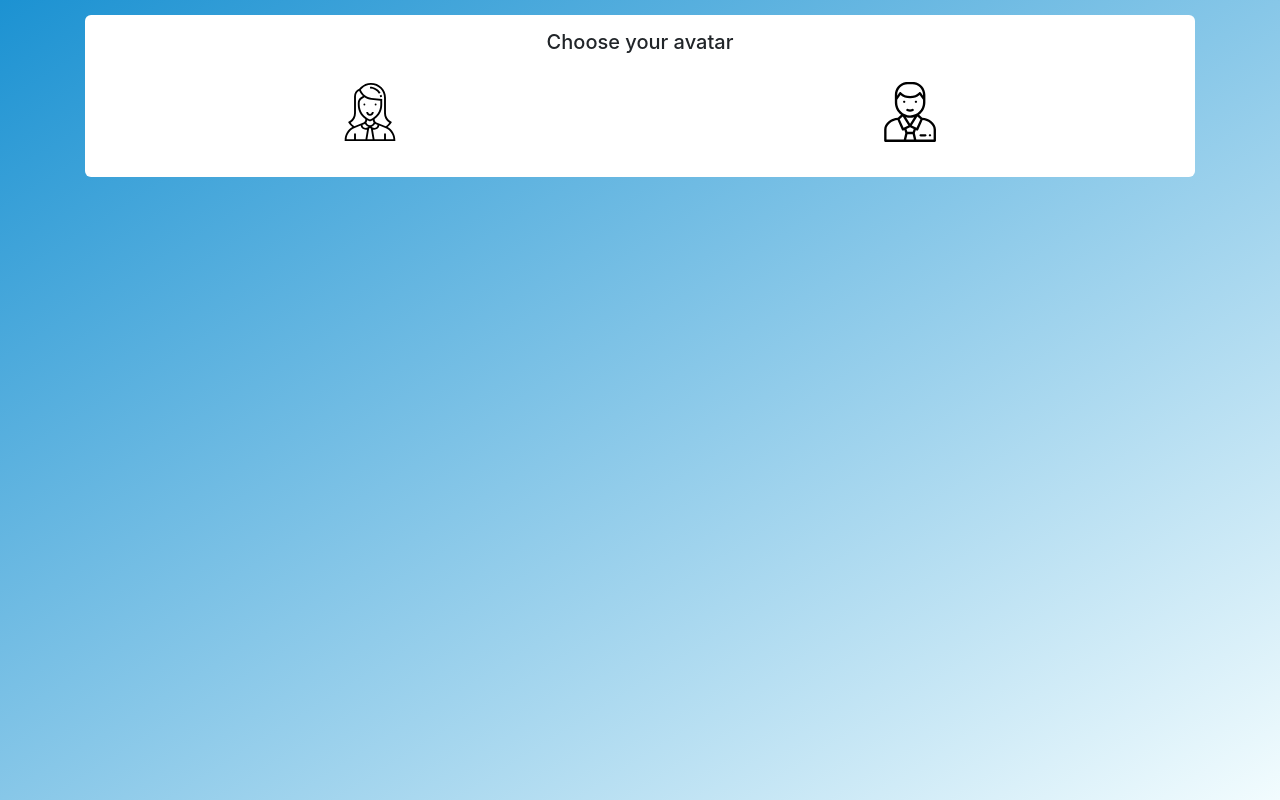
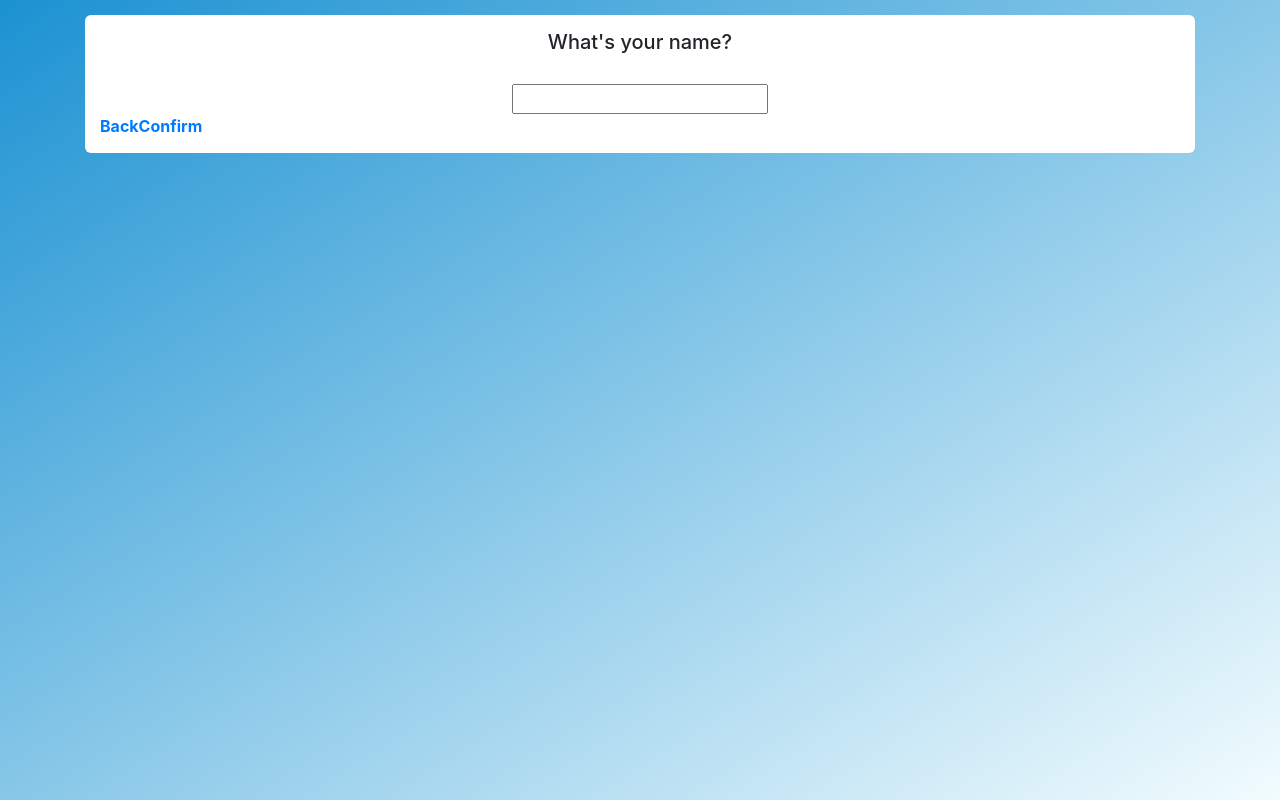
Before and after one commit to VRa3/vacation-app, a React (Create React App) app: page /name in a window 1280 px wide. Built offline with nearby package versions, Linux system fonts and the light colour scheme.

Commit message:
Routing added

```diff
--- a/src/components/AvatarBox/index.js
+++ b/src/components/AvatarBox/index.js
@@ -2,6 +2,8 @@ import React from 'react';
 import Avatar from '../Avatar'
 import Woman from '../../static/images/woman.svg'
 import Man from '../../static/images/man.svg'
+import { Link } from 'react-router-dom'
+
 
 class AvatarBox extends React.Component {
     state = {
@@ -43,6 +45,8 @@ class AvatarBox extends React.Component {
                 <div className='d-flex justify-content-around'>
                     {AvatarsList()}
                 </div>
+
+                <Link to="/name">Next</Link>
             </>
         )
     }
--- a/src/components/BaseBox.js
+++ b/src/components/BaseBox.js
@@ -1,12 +1,15 @@
 import React from 'react';
 import AvatarBox from './AvatarBox/'
+import InputBox from './InputBox/'
+import { Route } from 'react-router-dom'
 
 class BaseBox extends React.Component {
     render() {
 
         return (
             <section className='base-box'>
-                <AvatarBox/>
+                <Route exact path="/" component={AvatarBox}/>
+                <Route path="/name" component={InputBox}/>
             </section>
         )
     }
--- a/src/components/InputBox/index.js
+++ b/src/components/InputBox/index.js
@@ -1,26 +1,21 @@
 import React from 'react';
+import { Link } from 'react-router-dom'
 
 class nameBox extends React.Component {
-    state = {
-        gender: '',
-        name: '',
-    };
-
-    handleClick = (element) => {
-        this.setState({gender: element.props.genderName})
-    };
-
     render() {
 
         return (
             <>
-                <h5 className="section-title">
+                <h5 className="section-title section-title--mb-big">
                     What's your name?
                 </h5>
 
                 <div className='d-flex justify-content-around'>
                     <input type="text"/>
                 </div>
+
+                <Link to="/">Back</Link>
+                <Link to="/confirm">Confirm</Link>
             </>
         )
     }
--- a/src/static/scss/components/_section-title.scss
+++ b/src/static/scss/components/_section-title.scss
@@ -1,3 +1,7 @@
 .section-title {
   text-align: center;
+
+  &--mb-big {
+    margin-bottom: 30px;
+  }
 }
```
